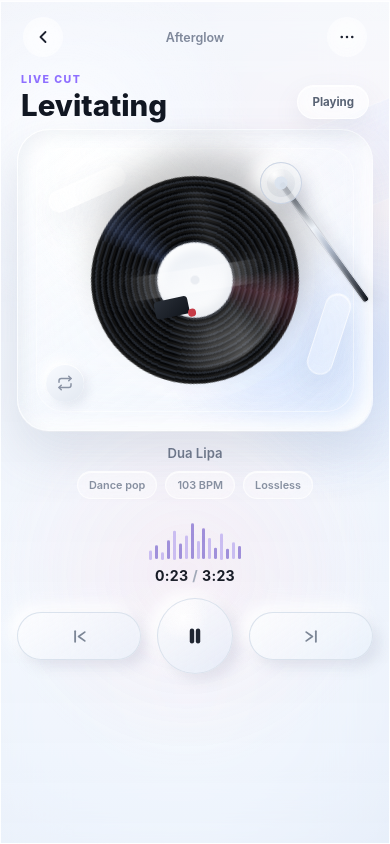
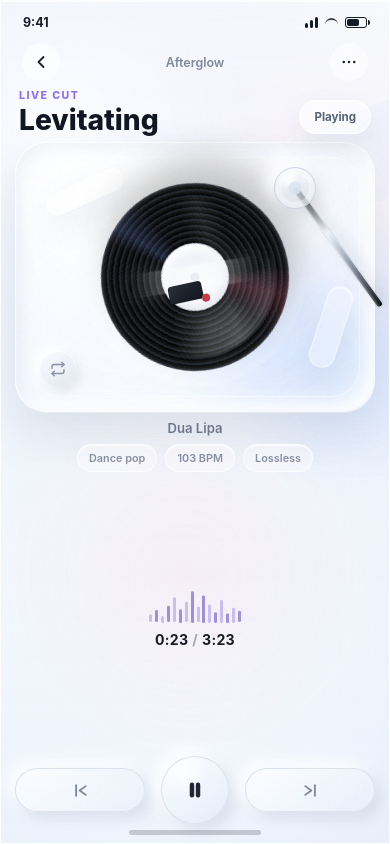
Before and after one commit to mesenve/afterglow-vinyl-player, a React (Vite) app: page / in a window 390 px wide. Built offline with nearby package versions, Linux system fonts and the light colour scheme.

Commit message:
Add mobile device chrome

```diff
--- a/src/App.tsx
+++ b/src/App.tsx
@@ -124,6 +124,21 @@
         className={`phone-player ${view === 'library' ? 'is-library' : ''} ${isPlaying ? 'is-playing' : 'is-paused'} ${isLooping ? 'is-looping' : ''}`}
         aria-label="Mobile vinyl music player"
       >
+        <div className="ios-status-bar" aria-hidden="true">
+          <span>9:41</span>
+          <div className="ios-status-icons">
+            <span className="signal-bars">
+              <i />
+              <i />
+              <i />
+            </span>
+            <span className="wifi-icon" />
+            <span className="battery-icon">
+              <i />
+            </span>
+          </div>
+        </div>
+
         <AnimatePresence mode="wait">
           {view === 'player' ? (
             <motion.div
@@ -404,6 +419,8 @@
             </motion.div>
           ) : null}
         </AnimatePresence>
+
+        <div className="home-indicator" aria-hidden="true" />
       </section>
     </main>
   );
--- a/src/styles.css
+++ b/src/styles.css
@@ -76,8 +76,9 @@
     -18px -18px 42px rgba(255, 255, 255, 0.76),
     inset 0 1px 0 rgba(255, 255, 255, 0.9);
   backdrop-filter: blur(30px) saturate(1.32);
-  grid-template-rows: auto auto auto auto 1fr auto;
-  padding: 16px 16px 18px;
+  grid-template-rows: auto 1fr auto;
+  row-gap: 6px;
+  padding: 10px 16px;
 }
 
 .screen-stack {
@@ -87,6 +88,99 @@
   min-height: 0;
   height: 100%;
   grid-template-rows: auto auto auto auto 1fr auto;
+}
+
+.ios-status-bar {
+  position: relative;
+  z-index: 3;
+  display: grid;
+  align-items: center;
+  grid-template-columns: 1fr auto;
+  min-height: 28px;
+  padding: 0 8px 2px;
+  color: #151b27;
+  font-size: 0.78rem;
+  font-weight: 700;
+}
+
+.ios-status-icons {
+  display: inline-flex;
+  align-items: center;
+  gap: 7px;
+  color: #151b27;
+}
+
+.signal-bars {
+  display: inline-flex;
+  align-items: end;
+  gap: 2px;
+  height: 12px;
+}
+
+.signal-bars i {
+  display: block;
+  width: 3px;
+  border-radius: 999px;
+  background: currentColor;
+}
+
+.signal-bars i:nth-child(1) {
+  height: 5px;
+}
+
+.signal-bars i:nth-child(2) {
+  height: 8px;
+}
+
+.signal-bars i:nth-child(3) {
+  height: 11px;
+}
+
+.wifi-icon {
+  width: 13px;
+  height: 9px;
+  border-top: 2px solid currentColor;
+  border-radius: 12px 12px 0 0;
+  opacity: 0.82;
+}
+
+.battery-icon {
+  position: relative;
+  display: inline-flex;
+  align-items: center;
+  width: 22px;
+  height: 11px;
+  border: 1.6px solid currentColor;
+  border-radius: 3px;
+  padding: 1px;
+}
+
+.battery-icon::after {
+  position: absolute;
+  right: -3.5px;
+  width: 2px;
+  height: 5px;
+  content: "";
+  border-radius: 0 2px 2px 0;
+  background: currentColor;
+}
+
+.battery-icon i {
+  display: block;
+  width: 68%;
+  height: 100%;
+  border-radius: 2px;
+  background: currentColor;
+}
+
+.home-indicator {
+  position: relative;
+  z-index: 3;
+  width: 132px;
+  height: 5px;
+  justify-self: center;
+  border-radius: 999px;
+  background: rgba(22, 27, 38, 0.2);
 }
 
 .phone-player::before {
@@ -109,15 +203,15 @@
   display: grid;
   align-items: center;
   grid-template-columns: 52px 1fr 52px;
-  min-height: 34px;
+  min-height: 32px;
 }
 
 .phone-topbar button {
   position: relative;
   z-index: 3;
   display: grid;
-  width: 40px;
-  height: 40px;
+  width: 38px;
+  height: 38px;
   place-items: center;
   justify-self: center;
   border-radius: 50%;
@@ -153,7 +247,7 @@
   align-items: end;
   justify-content: space-between;
   gap: 18px;
-  margin: 14px 4px 10px;
+  margin: 8px 4px 8px;
 }
 
 .eyebrow {
@@ -168,7 +262,7 @@
 
 .hero-strip h1 {
   color: #111722;
-  font-size: 2rem;
+  font-size: 1.9rem;
   font-weight: 760;
   line-height: 0.96;
   max-width: 190px;
@@ -202,7 +296,7 @@
 .turntable-card {
   position: relative;
   display: grid;
-  height: 318px;
+  height: 286px;
   margin-top: 0;
   place-items: center;
   border: 1px solid rgba(255, 255, 255, 0.58);
@@ -221,7 +315,7 @@
 
 .turntable-card::before {
   position: absolute;
-  inset: 18px;
+  inset: 14px;
   content: "";
   border: 1px solid rgba(255, 255, 255, 0.42);
   border-radius: 28px;
@@ -242,7 +336,7 @@
 }
 
 .orbit-one {
-  top: 48px;
+  top: 38px;
   left: 28px;
   width: 82px;
   height: 22px;
@@ -251,7 +345,7 @@
 
 .orbit-two {
   right: 30px;
-  bottom: 54px;
+  bottom: 42px;
   width: 26px;
   height: 84px;
   transform: rotate(18deg);
@@ -260,8 +354,8 @@
 .vinyl-record {
   position: relative;
   display: grid;
-  width: 218px;
-  height: 218px;
+  width: 194px;
+  height: 194px;
   animation: record-spin 10s linear infinite;
   animation-play-state: running;
   place-items: center;
@@ -302,8 +396,8 @@
 .record-label {
   position: relative;
   z-index: 1;
-  width: 76px;
-  height: 76px;
+  width: 68px;
+  height: 68px;
   border: 1px solid #d9dee8;
   border-radius: 50%;
   background:
@@ -335,10 +429,10 @@
 
 .tonearm {
   position: absolute;
-  top: 28px;
-  right: 70px;
-  width: 104px;
-  height: 226px;
+  top: 24px;
+  right: 62px;
+  width: 98px;
+  height: 204px;
   pointer-events: none;
   z-index: 4;
 }
@@ -363,8 +457,8 @@
   position: absolute;
   top: 0;
   right: 0;
-  width: 44px;
-  height: 44px;
+  width: 40px;
+  height: 40px;
   border: 1px solid rgba(202, 212, 228, 0.92);
   border-radius: 50%;
   background:
@@ -456,11 +550,11 @@
 
 .loop-control {
   position: absolute;
-  left: 28px;
-  bottom: 28px;
+  left: 24px;
+  bottom: 24px;
   display: grid;
-  width: 38px;
-  height: 38px;
+  width: 36px;
+  height: 36px;
   place-items: center;
   border: 0;
   border-radius: 50%;
@@ -502,7 +596,7 @@
 .track-section {
   display: grid;
   justify-items: center;
-  margin-top: 16px;
+  margin-top: 10px;
   text-align: center;
 }
 
@@ -517,7 +611,7 @@
   flex-wrap: wrap;
   justify-content: center;
   gap: 8px;
-  margin-top: 10px;
+  margin-top: 8px;
 }
 
 .meta-row span {
@@ -539,14 +633,14 @@
   display: grid;
   align-content: center;
   justify-items: center;
-  margin-top: 12px;
+  margin-top: 8px;
 }
 
 .waveform {
   display: flex;
   align-items: end;
   width: 92px;
-  height: 48px;
+  height: 42px;
   gap: 3px;
 }
 
@@ -592,12 +686,12 @@
   align-items: center;
   grid-template-columns: 1fr auto 1fr;
   gap: 16px;
-  margin-top: 16px;
+  margin-top: 10px;
 }
 
 .transport-controls button {
   display: grid;
-  min-height: 48px;
+  min-height: 44px;
   align-items: center;
   justify-items: center;
   place-items: center;
@@ -626,9 +720,9 @@
 }
 
 .play-button {
-  width: 76px;
-  height: 76px;
-  min-height: 76px;
+  width: 68px;
+  height: 68px;
+  min-height: 68px;
 }
 
 .play-button svg {
@@ -1042,6 +1136,7 @@
     height: 100dvh;
     min-height: 0;
     border-radius: 0;
+    padding: 8px 14px 8px;
   }
 
   .screen-stack {
@@ -1050,27 +1145,27 @@
   }
 
   .hero-strip {
-    margin-top: 16px;
+    margin-top: 8px;
   }
 
   .hero-strip h1 {
-    font-size: 1.84rem;
+    font-size: 1.76rem;
   }
 
   .turntable-card {
-    height: 302px;
+    height: 270px;
   }
 
   .vinyl-record {
-    width: 208px;
-    height: 208px;
+    width: 188px;
+    height: 188px;
   }
 
   .tonearm {
-    top: 32px;
-    right: 70px;
-    width: 100px;
-    height: 216px;
+    top: 24px;
+    right: 58px;
+    width: 94px;
+    height: 196px;
   }
 
   .arm-base {
@@ -1090,11 +1185,11 @@
   }
 
   .track-section {
-    margin-top: 14px;
+    margin-top: 8px;
   }
 
   .transport-controls {
-    margin-top: 14px;
+    margin-top: 8px;
   }
 
   .library-hero h1 {
```
